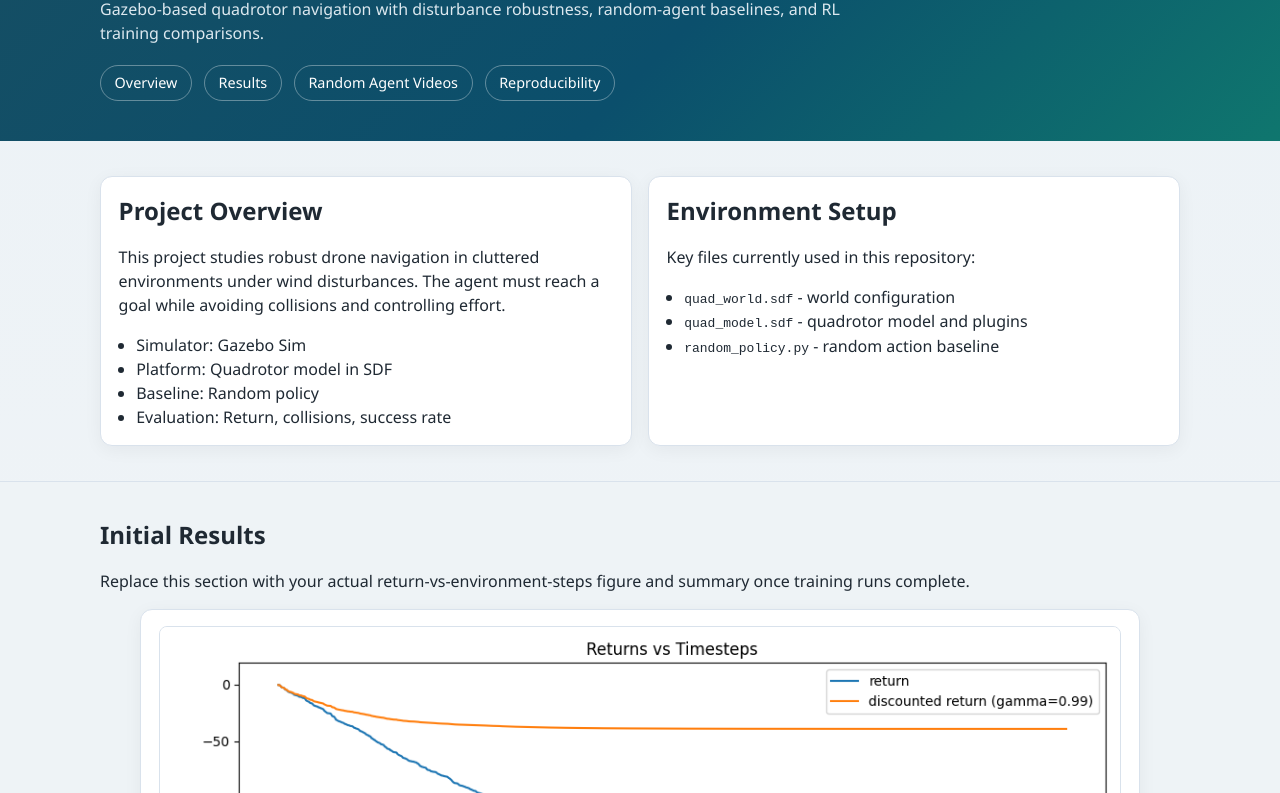
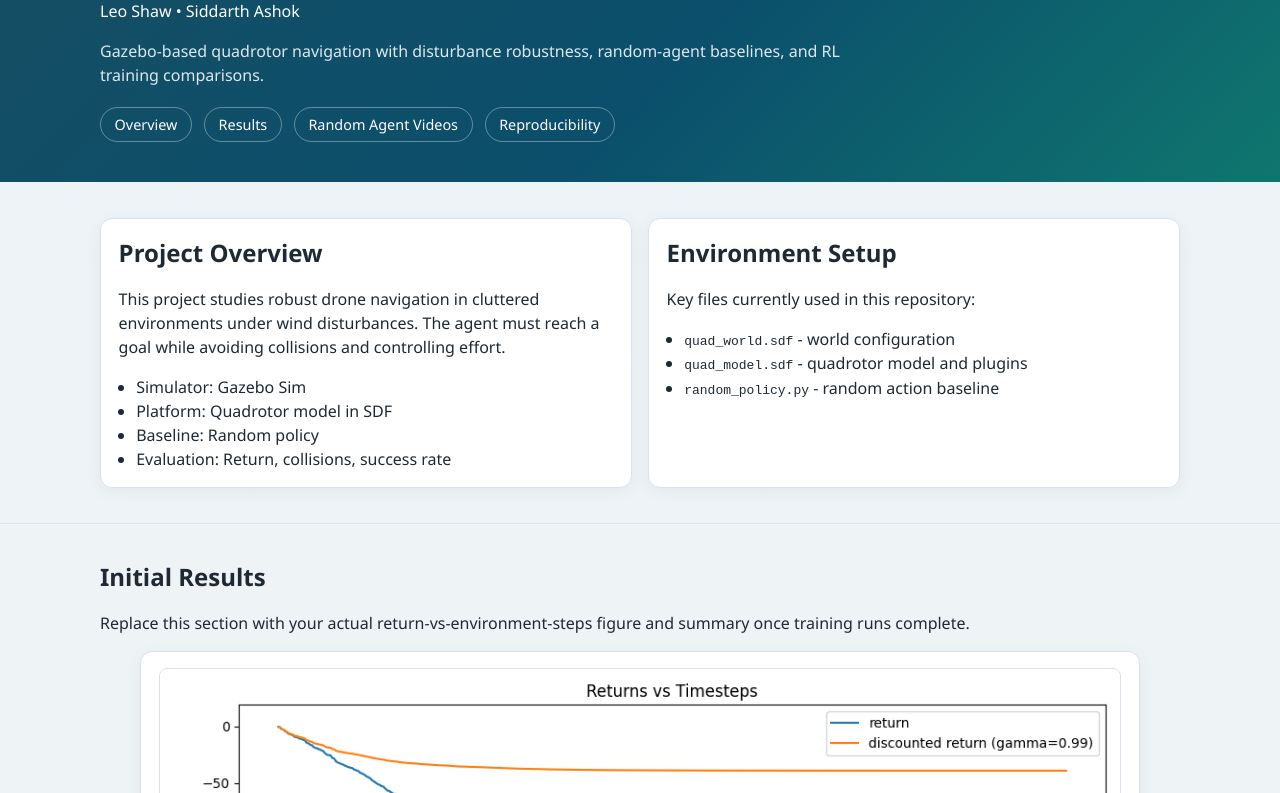
Before and after one commit to leos-bit/Intro-to-Robot-Learning-, a plain HTML site: page index.html in a window 1280 px wide. Shown: the part 150-943 px from the top of the page. Drawn offline with Linux system fonts and the light colour scheme.

Commit message:
Update index.html

```diff
--- a/index.html
+++ b/index.html
@@ -12,6 +12,7 @@
     <div class="container">
       <p class="eyebrow">CMU Intro to Robot Learning</p>
       <h1>Drone Pathing using Reinforcement Learning</h1>
+      <p class="authors">Leo Shaw • Siddarth Ashok</p>
       <p class="subtitle">
         Gazebo-based quadrotor navigation with disturbance robustness, random-agent baselines, and RL training comparisons.
       </p>
```
